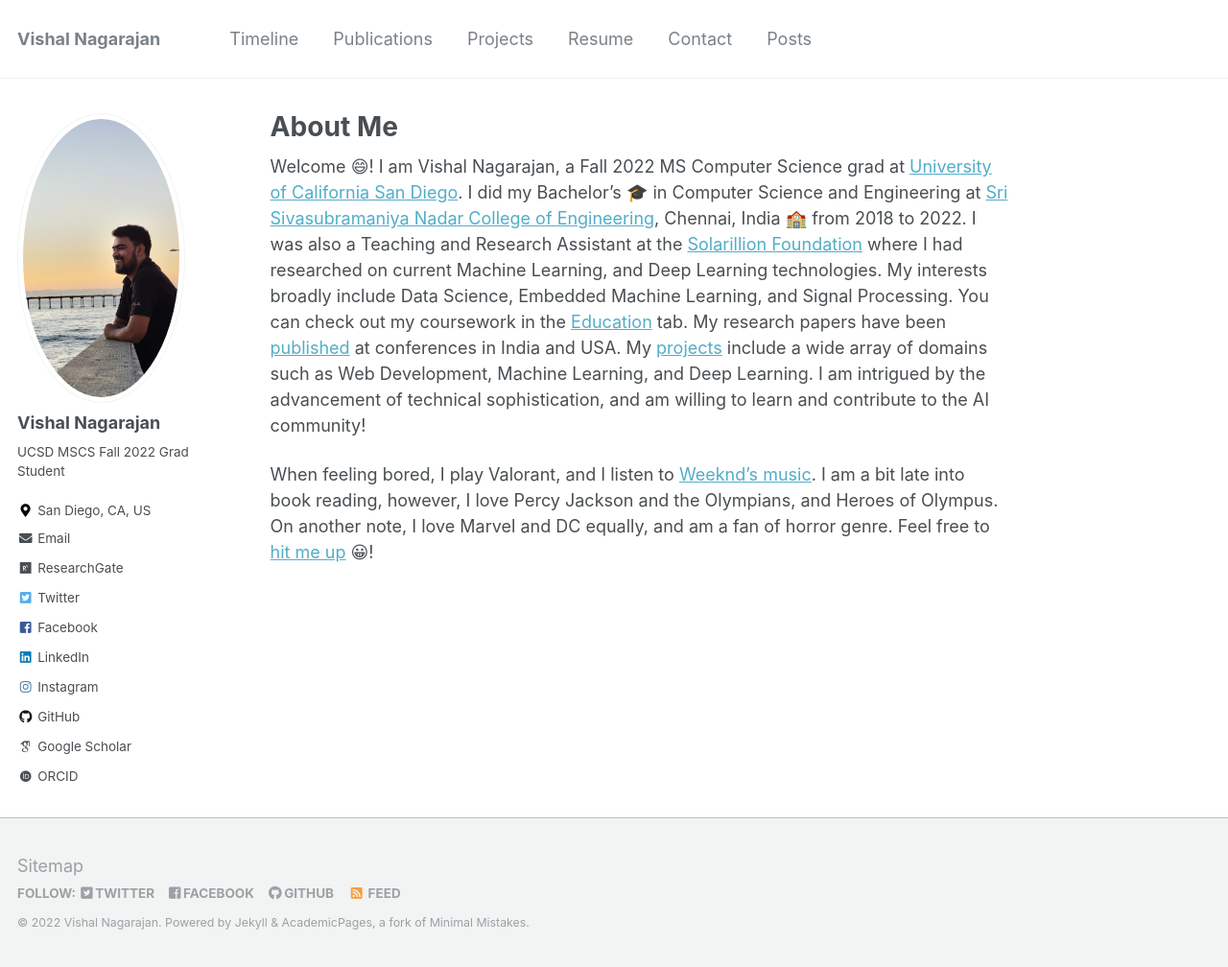
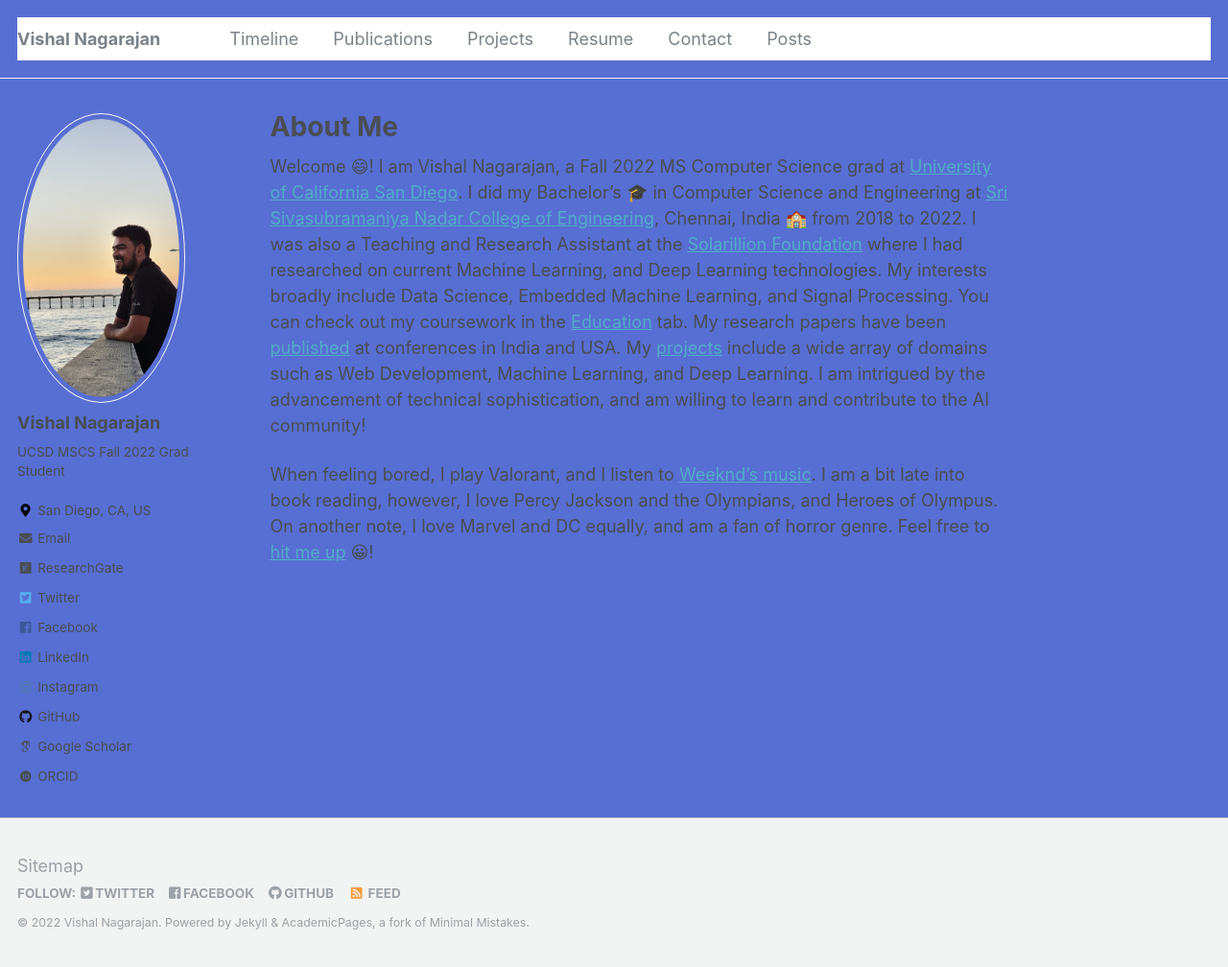
Before and after one commit to vishaln15/vishaln15.github.io, a Jekyll site: the page built from _pages/about.md, in a window 1280 px wide and 1008 px high. Shown: the whole window at 96% size. Built offline with Jekyll 4.4.1, drawn with Linux system fonts in a browser that asks for light colours; some web fonts are replaced.

Commit message:
Checking particles.js integration

```diff
--- a/assets/css/main.scss
+++ b/assets/css/main.scss
@@ -40,12 +40,12 @@
 @import "vendor/magnific-popup/magnific-popup";
 @import "print";
 
-// #particles-js{
-//     position: fixed;
-//     top: 0;
-//     left: 0;
-//     width: 100%;
-//     height: 100%;
-//     background: #576ed3;
-//     z-index: -1;
-// }
+#particles-js{
+    position: fixed;
+    top: 0;
+    left: 0;
+    width: 100%;
+    height: 100%;
+    background: #576ed3;
+    z-index: -1;
+}
```
